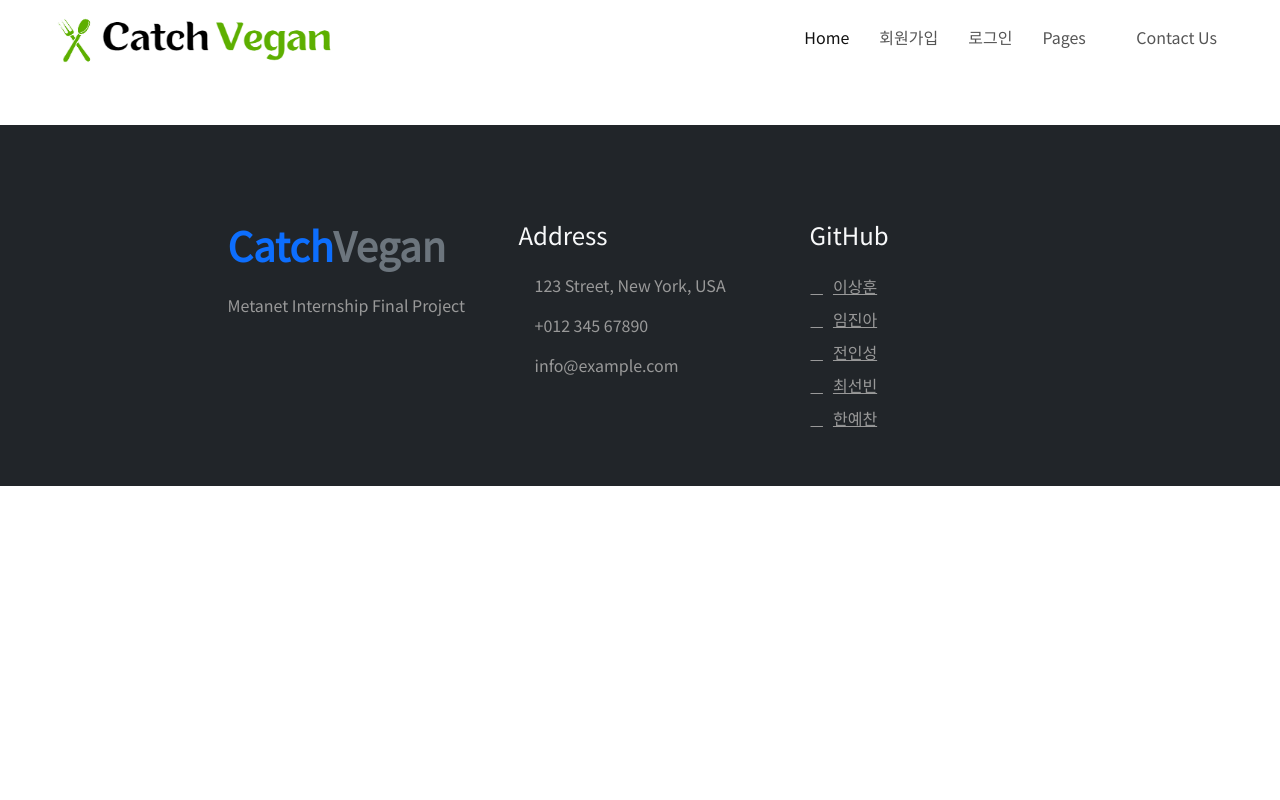
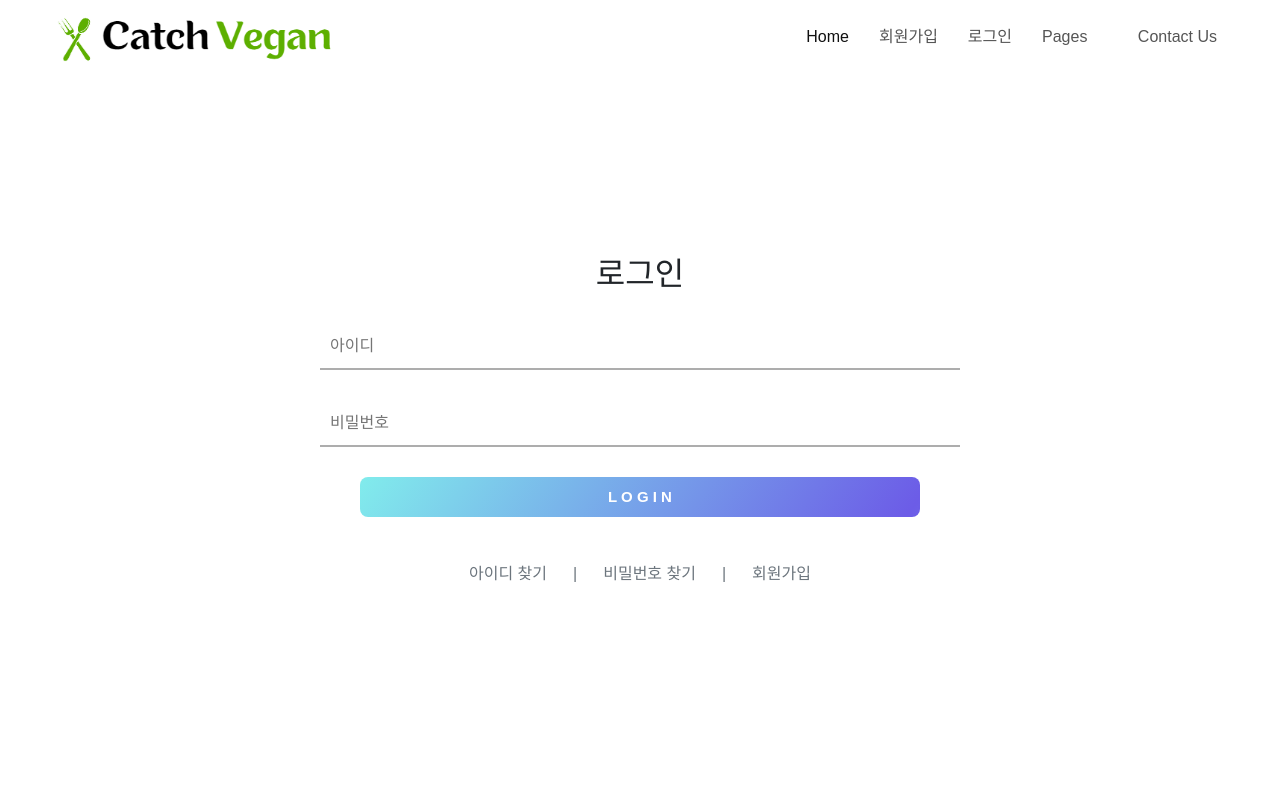
Before and after one commit to zina06/Vegan-Vue.js, a Vue app: page /Catchvegan/member/login in a window 1280 px wide. Shown: the top 800 px of the page. Built offline with nearby package versions, Linux system fonts and the light colour scheme.

Commit message:
member add

```diff
--- a/package.json
+++ b/package.json
@@ -8,6 +8,7 @@
     "lint": "vue-cli-service lint"
   },
   "dependencies": {
+    "axois": "^0.0.1-security",
     "bootstrap": "^5.3.0-alpha3",
     "core-js": "^3.8.3",
     "jquery": "^3.6.4",
--- a/src/App.vue
+++ b/src/App.vue
@@ -2,13 +2,11 @@
   <commonHeader/>
   <router-view/>
   <commonFooter/>
-
 </template>
 
 <script>
 import commonHeader from './components/common/common-header.vue';
 import commonFooter from './components/common/common-footer.vue';
-
 
 export default {
   name: 'App',
--- a/src/components/common/common-header.vue
+++ b/src/components/common/common-header.vue
@@ -10,7 +10,7 @@
         </div>  -->
 
         <nav class="navbar navbar-expand-lg navbar-light py-lg-0 px-lg-5 wow fadeIn" data-wow-delay="0.1s">
-          <router-link to="/" class="navbar-brand ms-4 ms-lg-0" >
+          <router-link to="/Catchvegan" class="navbar-brand ms-4 ms-lg-0" >
             <!-- <h1 class="fw-bold text-primary m-0">Catch<span class="text-secondary">Vegan</span></h1> -->
             <img src="@/assets/img/mainlogo.png" id="logoimg">
           </router-link>
@@ -19,9 +19,9 @@
           </button>
           <div class="collapse navbar-collapse" id="navbarCollapse">
             <div class="navbar-nav ms-auto p-4 p-lg-0">
-              <router-link to="/" class="nav-item nav-link active">Home</router-link>
-              <router-link to="/member/join" class="nav-item nav-link">회원가입</router-link>
-              <router-link to="" class="nav-item nav-link">로그인</router-link>
+              <router-link to="/Catchvegan" class="nav-item nav-link active">Home</router-link>
+              <router-link to="/Catchvegan/member/join" class="nav-item nav-link">회원가입</router-link>
+              <router-link to="/Catchvegan/member/login" class="nav-item nav-link">로그인</router-link>
               <div class="nav-item dropdown">
                 <a href="#" class="nav-link dropdown-toggle" data-bs-toggle="dropdown">Pages</a>
                 <div class="dropdown-menu m-0">
--- a/src/pages/member/join.vue
+++ b/src/pages/member/join.vue
@@ -1,5 +1,33 @@
 <template>
- 회원가입
+    <div>
+        <form action="doJoin" method="POST" class="joinForm" onsubmit="DoJoinForm__submit(this); return false;">
+            <h2>회원가입</h2>
+                <div class="textForm">
+                    <input name="loginId" type="text" class="id" placeholder="아이디">
+                    <button type="button" class="btn-dupcheck">아이디 중복확인</button>
+                </div>
+                <div class="textForm">
+                    <input name="loginPw" type="password" class="pw" placeholder="비밀번호">
+                </div>
+                <div class="textForm">
+                    <input name="loginPwConfirm" type="password" class="pw" placeholder="비밀번호 확인">
+                </div>
+                <div class="textForm">
+                    <input name="name" type="password" class="name" placeholder="이름">
+                </div>
+                <div class="textForm">
+                    <input name="email" type="text" class="email" placeholder="이메일">
+                </div>
+                <div class="textForm">
+                    <input name="cellphoneNo" type="number" class="cellphoneNo" placeholder="전화번호">
+                    <button type="button" class="btn-sendauth">인증번호 요청</button>
+                </div>
+                <div class="textForm">
+                    <input name="authNo" type="text" class="authNo" placeholder="인증번호 입력">
+                </div>
+            <input type="submit" class="joinbtn" value="J O I N"/>
+        </form>
+    </div>
 </template>
 
 <script>
@@ -9,7 +37,122 @@ export default {
 </script>
 
 <style>
+* {
+  margin: 0px;
+  padding: 0px;
+  text-decoration: none;
+  font-family:sans-serif;
+
+}
+
+body {
+  background-image:#34495e;
+}
+
+.joinForm {
+  width: 700px;
+  height: auto;
+  padding: 30px, 20px;
+  background-color:#ffffff;
+  text-align:center;
+  top:40%;
+  left:50%;
+  margin: auto;
+  border-radius: 15px;
+}
+
+.joinForm h2 {
+  text-align: center;
+  margin: 30px;
+}
+
+.textForm {
+  border-bottom: 2px solid #adadad;
+  margin: 30px;
+  padding: 10px 10px;
+}
 
 
+.id {
+  width: 100%;
+  border:none;
+  outline:none;
+  color: #636e72;
+  font-size:16px;
+  height:25px;
+  background: none;
+}
+
+.pw {
+  width: 100%;
+  border:none;
+  outline:none;
+  color: #636e72;
+  font-size:16px;
+  height:25px;
+  background: none;
+}
+
+.name {
+  width: 100%;
+  border:none;
+  outline:none;
+  color: #636e72;
+  font-size:16px;
+  height:25px;
+  background: none;
+}
+
+.email {
+  width: 100%;
+  border:none;
+  outline:none;
+  color: #636e72;
+  font-size:16px;
+  height:25px;
+  background: none;
+}
+
+.nickname {
+  width: 100%;
+  border:none;
+  outline:none;
+  color: #636e72;
+  font-size:16px;
+  height:25px;
+  background: none;
+}
+
+.cellphoneNo {
+  width: 100%;
+  border:none;
+  outline:none;
+  color: #636e72;
+  font-size:16px;
+  height:25px;
+  background: none;
+}
+
+.joinbtn {
+  position:relative;
+  left:40%;
+  transform: translateX(-50%);
+  margin-bottom: 40px;
+  width:80%;
+  height:40px;
+  background: linear-gradient(125deg,#9bc53d,#4e7d0e,#9bc53d);
+  background-position: left;
+  background-size: 200%;
+  color:white;
+  font-weight: bold;
+  border:none;
+  cursor:pointer;
+  transition: 0.4s;
+  display:inline;
+}
+
+.joinbtn:hover {
+  background-position: right;
+}
 
 </style>
--- /dev/null
+++ b/src/pages/member/login.vue
@@ -0,0 +1,155 @@
+<template>
+    <div>
+        <div class="login-page">
+        <form action="doLogin" method="POST" class="loginForm" onsubmit="DoLoginForm__submit(this); return false;">
+            <h2>로그인</h2>
+                <div class="textForm">
+                    <input name="loginId" type="text" class="id" placeholder="아이디">
+                </div>
+                <div class="textForm">
+                    <input name="loginPw" type="password" class="pw" placeholder="비밀번호">
+                </div>
+            <input type="submit" class="loginBtn" value="L O G I N"/>
+            <div class="text-center mb-3">
+                <a href="#" class="text-secondary me-3">아이디 찾기</a>
+                <span class="text-secondary">|</span>
+                <a href="#" class="text-secondary ms-3 me-3">비밀번호 찾기</a>
+                <span class="text-secondary">|</span>
+                <a href="#" class="text-secondary ms-3">회원가입</a>
+            </div>
+        </form>
+        </div>
+    </div>
+    <div class="common-footer"></div>
+</template>
+
+<script>
+export default {
+}
+</script>
+
+<style scoped>
+* {
+  margin: 0px;
+  padding: 0px;
+  text-decoration: none;
+  font-family:sans-serif;
+}
+
+.text-center a {
+  position: relative;
+  display: inline-block;
+  padding: 5px 10px;
+  color: #999;
+  text-decoration: none;
+  transition: all 0.3s ease-out;
+}
+
+.text-center a:hover {
+  color: #333;
+  transform: translateY(-5px);
+}
+
+.text-center a::before {
+  content: "";
+  position: absolute;
+  bottom: 0;
+  left: 0;
+  width: 100%;
+  height: 2px;
+  background-color: #999;
+  transform: scaleX(0);
+  transition: all 0.3s ease-out;
+}
+
+.text-center a:hover::before {
+  transform: scaleX(1);
+}
+
+
+
+.login-page {
+  height: 100vh;
+  display: flex;
+  flex-direction: column;
+  justify-content: center;
+  align-items: center;
+}
+
+body {
+  background-image:#34495e;
+  overflow-y: hidden;
+}
+
+.loginForm {
+  width: 700px;
+  height: 500px;
+  padding: 30px, 20px;
+  background-color: #FFFFFF;
+  text-align: center;
+  top: 40%;
+  left: 50%;
+  margin: auto;
+  border-radius: 15px;
+}
+
+.loginForm h2 {
+  text-align: center;
+  margin: 30px;
+}
+
+.textForm {
+  border-bottom: 2px solid #adadad;
+  margin: 30px;
+  padding: 10px 10px;
+}
+
+.id {
+  width: 100%;
+  border: none;
+  outline: none;
+  color: #636e72;
+  font-size: 16px;
+  height: 25px;
+  background: none;
+}
+
+.pw {
+  width: 100%;
+  border: none;
+  outline: none;
+  color: #636e72;
+  font-size: 16px;
+  height: 25px;
+  background: none;
+}
+
+.loginBtn {
+  position: relative;
+  left: 40%;
+  transform: translateX(-50%);
+  margin-bottom: 40px;
+  width: 80%;
+  height: 40px;
+  background: linear-gradient(125deg, #81ecec, #6c5ce7, #81ecec);
+  background-position: left;
+  background-size: 200%;
+  color: white;
+  font-weight: bold;
+  border: none;
+  cursor: pointer;
+  transition: 0.4s;
+  display: inline;
+}
+
+.loginBtn:hover {
+  background-position: right;
+}
+
+.common-footer {
+  position: fixed;
+  bottom: 0;
+  width: 100%;
+}
+
+</style>
--- a/src/router/router.js
+++ b/src/router/router.js
@@ -3,26 +3,32 @@ import Main from '@/pages/Main.vue';
 import Join from '@/pages/member/join.vue';
 import Detail from '@/pages/restaurant/detail.vue';
 import Search from '@/pages/restaurant/search.vue';
+import Login from '@/pages/member/login.vue';
 const router = createRouter({
     history: createWebHistory(),
     routes: [
         {
-            path: "/",
+            path: "/Catchvegan",
             name: "Main",
             component: Main
         },
         {
-            path: "/restaurant/detail",
+            path: "/Catchvegan/restaurant/detail",
             name: "Detail",
             component: Detail
         },
         {
-            path: "/member/join",
+            path: "/Catchvegan/member/join",
             name: "Join",
             component: Join
         },
         {
-            path: "/restaurant/search",
+            path: "/Catchvegan/member/login",
+            name: "Login",
+            component: Login
+        },
+        {
+            path: "/Catchvegan/restaurant/search",
             name: "Search",
             component: Search
         },
```
Also changed, not shown: 1 other file (tests, documents, lock files or other folders).
